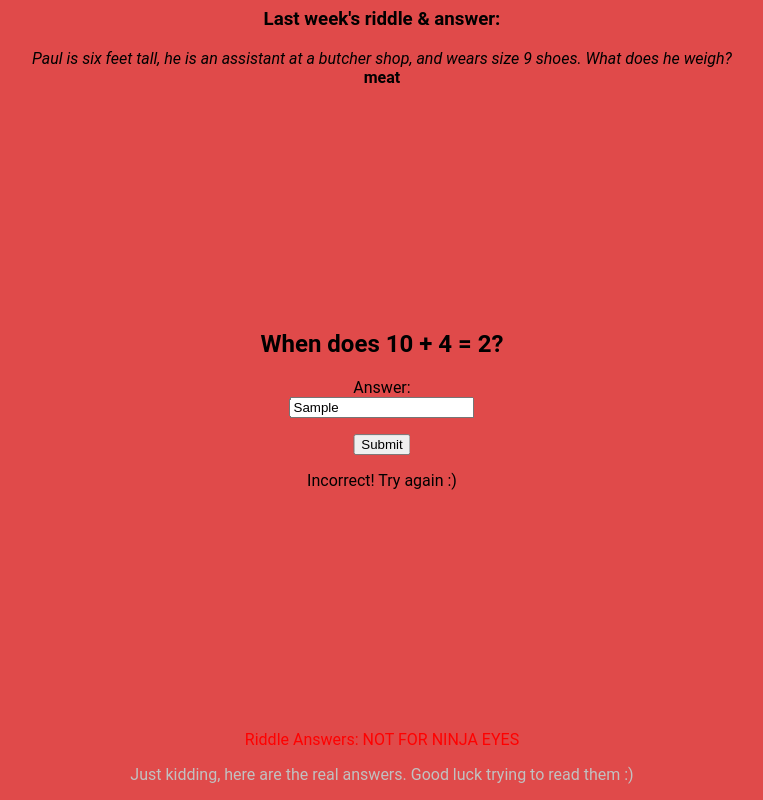
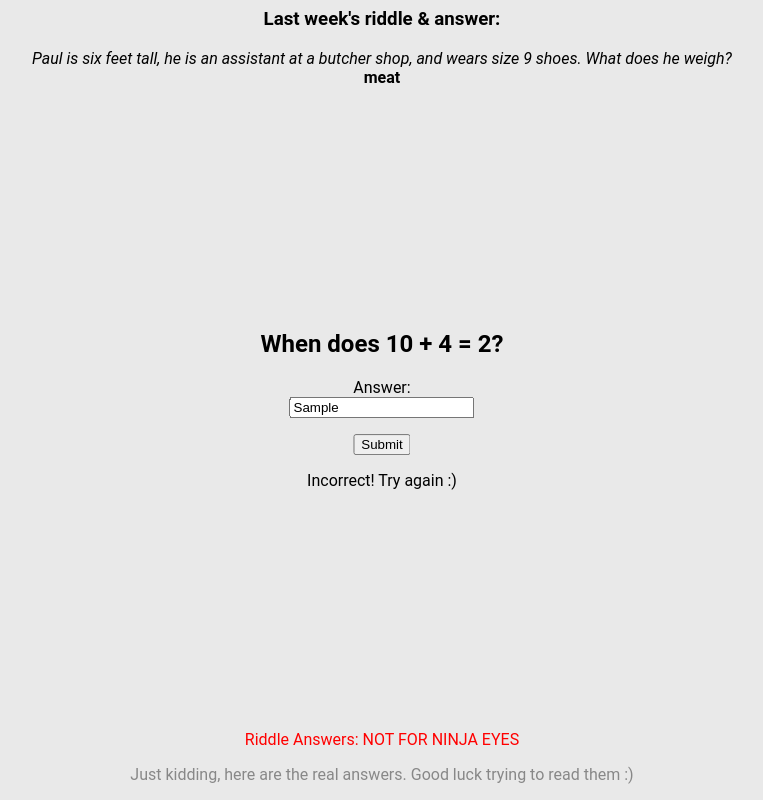
Before and after one commit to Joshua-Burt/Joshua-Burt.github.io, a website: page riddle.html in a window 1280 px wide. Both pictures are taken after typing "Sample" into the empty fields and a click on the button "Submit". Shown: the whole page, without its empty margins (258-1021 px from the left). Drawn offline with nearby package versions, Linux system fonts and the light colour scheme.

Commit message:
Added transition from red back to gray

```diff
--- a/riddle.html
+++ b/riddle.html
@@ -13,8 +13,13 @@
     <meta charset="UTF-8"/>
     <meta name="viewport" content="width=device-width, initial-scale=1.0"/>
     <style>
-        body {
+        .fast {
             transition: background-color 80ms cubic-bezier(1, 1, 1, 1);
+            transition-delay: 0s;
+        }
+
+        .slow {
+            transition: background-color 750ms cubic-bezier(1, 1, 1, 1);
             transition-delay: 0s;
         }
 
@@ -42,7 +47,7 @@
         }
     </style>
 </head>
-<body>
+<body class="fast">
     <div class="center">
     <script>
         let riddles;
@@ -111,6 +116,7 @@
             let userAnswer = document.getElementById("answer").value;
 
             if(userAnswer.length > 0) {
+                document.body.className = "fast";
                 if(equalsIgnoringCase(userAnswer.trim(), antiCipher(currentRiddle.answer))) {
 					document.body.style.backgroundColor = 'rgb(' + [85,228,47].join(",") + ')';
 					document.getElementById("result").style.display = "inline-block";
@@ -120,6 +126,11 @@
 					document.getElementById("result").style.display = "inline-block";
 					document.getElementById("result").innerHTML = "Incorrect! Try again :)"
 					$( "#answerBox" ).effect("shake", {times:2, distance:10});
+
+                    setTimeout(() => {
+                        document.body.className = "slow";
+                        document.body.style.backgroundColor = 'rgb(' + [233,233,233].join(",") + ')';
+                    }, 500);
                 }
             }
         }
@@ -150,7 +161,7 @@
     <div id="rick" class="footer">
         <a href="rotw/riddleanswers.html" target="_blank">Riddle Answers: NOT FOR NINJA EYES</a>
         <p>
-            <a href="https://joshuaburt.dev/rotw/riddles.txt" target="_blank" style="color: #c1c1c1">
+            <a href="https://joshuaburt.dev/rotw/riddles.txt" target="_blank" style="color: #888888">
                 Just kidding, here are the real answers. Good luck trying to read them :)
             </a>
         </p>
```
